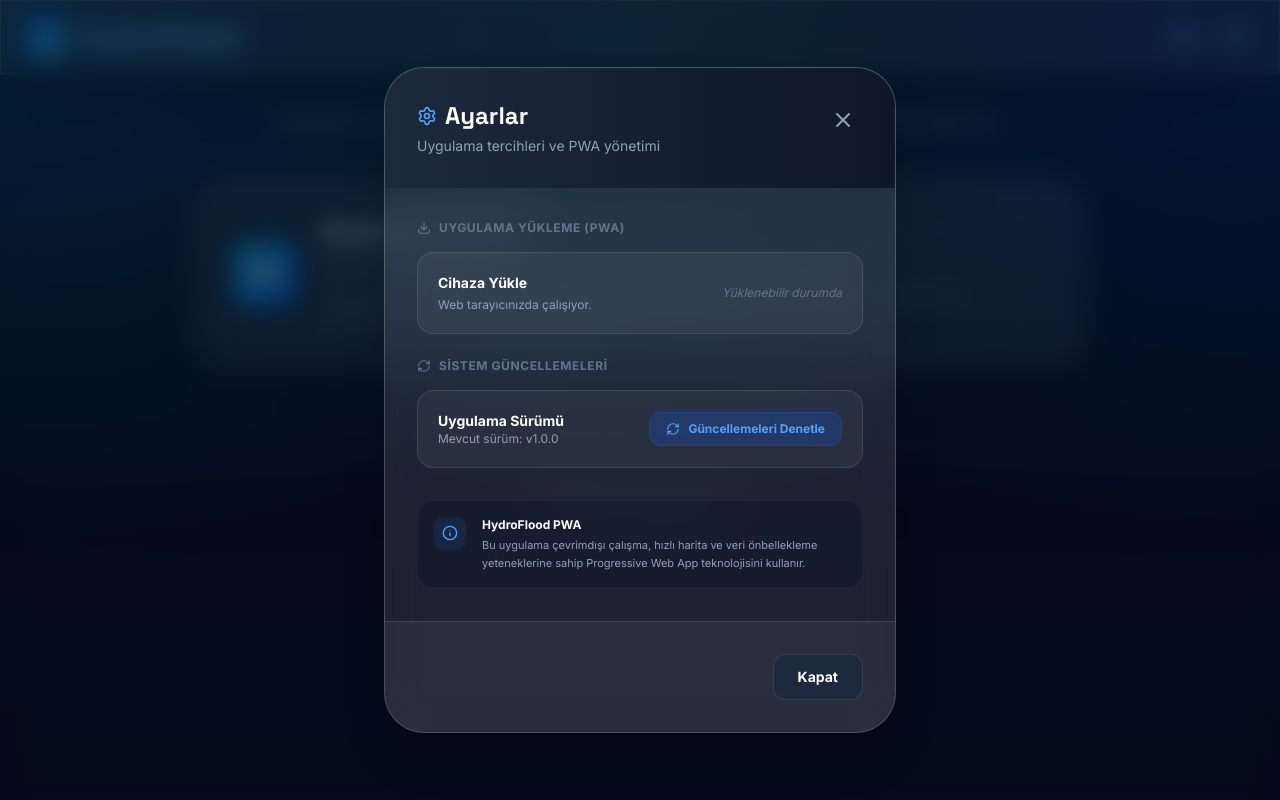
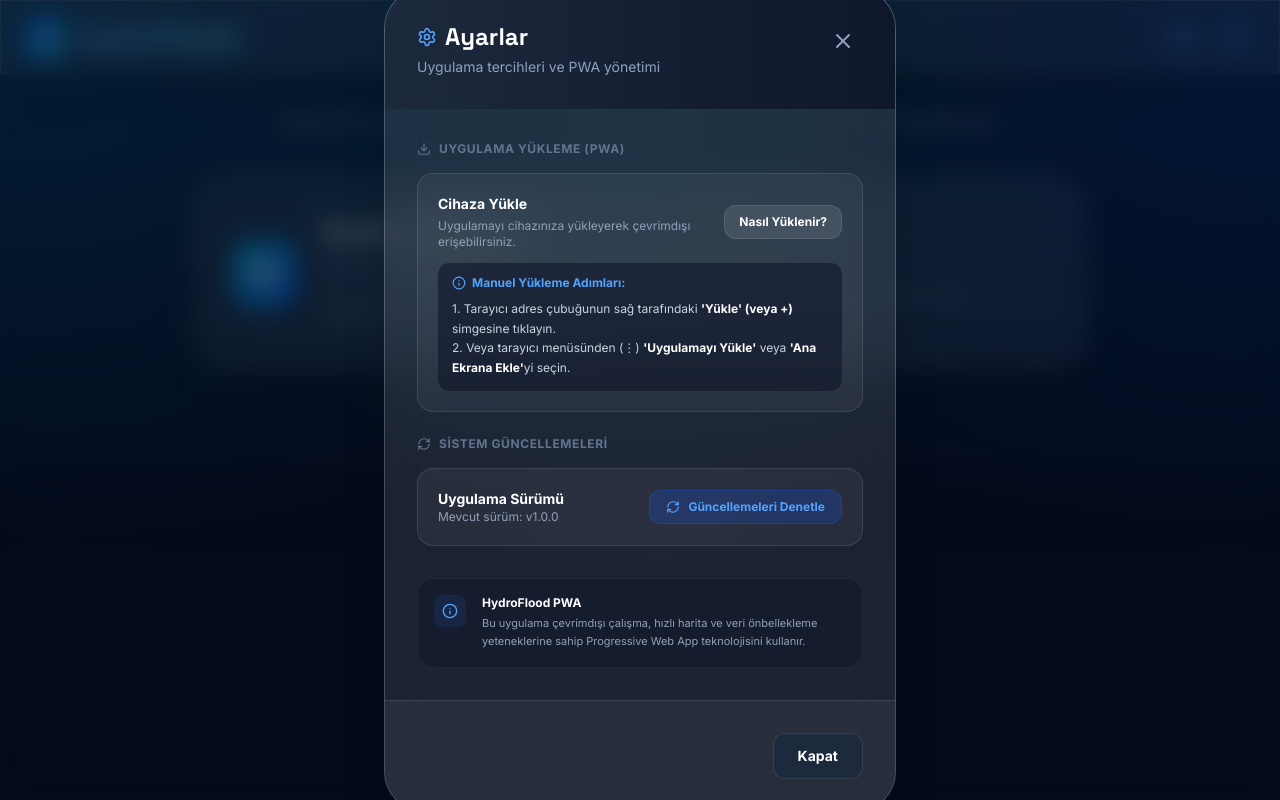
Before and after one commit to ACB-Soft/Hydro-Flood, a React (Vite) app: page / in a window 1280 px wide. Both pictures are taken after a click on the button 1183 px from the left and 37 px from the top of the page. Built offline with nearby package versions, Linux system fonts and the light colour scheme.

Commit message:
feat: enhance PWA installation and support
Configure manifest and service worker options for better PWA integration. Update installation logic to support iOS and cross-origin iframe contexts.

```diff
--- a/index.html
+++ b/index.html
@@ -7,9 +7,10 @@
     <meta name="description" content="Hidrolojik Taşkın Analizi ve Simülasyon Uygulaması" />
     <meta name="theme-color" content="#0f172a" />
 
-    <!-- Favicons -->
+    <!-- Favicons & Manifest -->
     <link rel="icon" type="image/png" href="/favicon.png" />
     <link rel="icon" type="image/svg+xml" href="/icon.svg" />
+    <link rel="manifest" href="/manifest.webmanifest" />
 
     <!-- Apple iOS PWA Meta Tags -->
     <meta name="apple-mobile-web-app-capable" content="yes" />
--- a/src/components/SettingsModal.tsx
+++ b/src/components/SettingsModal.tsx
@@ -18,8 +18,22 @@ const SettingsModal: React.FC<SettingsModalProps> = ({ isOpen, onClose, needRefr
   const [isChecking, setIsChecking] = useState(false);
   const [installPrompt, setInstallPrompt] = useState<BeforeInstallPromptEvent | null>(null);
   const [isInstalled, setIsInstalled] = useState(false);
+  const [isInIframe, setIsInIframe] = useState(false);
+  const [isIOS, setIsIOS] = useState(false);
+  const [showGuide, setShowGuide] = useState(false);
 
   useEffect(() => {
+    // Check if running inside iframe
+    if (typeof window !== 'undefined' && window.self !== window.top) {
+      setIsInIframe(true);
+    }
+
+    // Check iOS
+    const userAgent = window.navigator.userAgent.toLowerCase();
+    if (/iphone|ipad|ipod/.test(userAgent)) {
+      setIsIOS(true);
+    }
+
     // Check if already in standalone mode
     if (window.matchMedia('(display-mode: standalone)').matches || (navigator as unknown as { standalone?: boolean }).standalone) {
       setIsInstalled(true);
@@ -45,7 +59,14 @@ const SettingsModal: React.FC<SettingsModalProps> = ({ isOpen, onClose, needRefr
   }, []);
 
   const handleInstallClick = async () => {
-    if (!installPrompt) return;
+    if (!installPrompt) {
+      if (isInIframe) {
+        window.open(window.location.href, '_blank');
+        return;
+      }
+      setShowGuide(!showGuide);
+      return;
+    }
     await installPrompt.prompt();
     const { outcome } = await installPrompt.userChoice;
     if (outcome === 'accepted') {
@@ -127,35 +148,69 @@ const SettingsModal: React.FC<SettingsModalProps> = ({ isOpen, onClose, needRefr
                   Uygulama Yükleme (PWA)
                 </h4>
 
-                <div className="bg-white/5 border border-white/10 p-5 rounded-2xl flex items-center justify-between">
+                <div className="bg-white/5 border border-white/10 p-5 rounded-2xl space-y-3">
+                  <div className="flex items-center justify-between gap-4">
                     <div className="space-y-1">
                       <p className="text-sm font-bold text-white">Cihaza Yükle</p>
                       <p className="text-xs text-slate-400">
                         {isInstalled
-                        ? 'Uygulama cihazınıza başarıyla yüklendi.'
-                        : installPrompt
-                        ? 'Uygulamayı masaüstüne veya mobil cihazınıza yükleyin.'
-                        : 'Web tarayıcınızda çalışıyor.'}
+                          ? 'Uygulama cihazınıza masaüstü/mobil uygulama olarak yüklendi.'
+                          : isInIframe
+                          ? 'Önizleme penceresinde (iframe) tarayıcı yükleme isteğini engeller.'
+                          : 'Uygulamayı cihazınıza yükleyerek çevrimdışı erişebilirsiniz.'}
                       </p>
                     </div>
 
                     {isInstalled ? (
-                    <div className="flex items-center gap-1.5 px-3 py-1.5 bg-emerald-500/10 border border-emerald-500/20 text-emerald-400 rounded-xl text-xs font-bold">
+                      <div className="flex items-center gap-1.5 px-3 py-1.5 bg-emerald-500/10 border border-emerald-500/20 text-emerald-400 rounded-xl text-xs font-bold shrink-0">
                         <CheckCircle2 size={14} />
                         Yüklendi
                       </div>
                     ) : installPrompt ? (
                       <button
                         onClick={handleInstallClick}
-                      className="flex items-center gap-2 px-4 py-2 bg-emerald-600 hover:bg-emerald-500 text-white rounded-xl text-xs font-bold transition-all shadow-lg shadow-emerald-600/20"
+                        className="flex items-center gap-2 px-4 py-2 bg-emerald-600 hover:bg-emerald-500 text-white rounded-xl text-xs font-bold transition-all shadow-lg shadow-emerald-600/20 shrink-0"
                       >
                         <Download size={14} />
-                      Yükle
+                        Uygulamayı Yükle
+                      </button>
+                    ) : isInIframe ? (
+                      <button
+                        onClick={() => window.open(window.location.href, '_blank')}
+                        className="flex items-center gap-2 px-4 py-2 bg-blue-600 hover:bg-blue-500 text-white rounded-xl text-xs font-bold transition-all shadow-lg shadow-blue-600/20 shrink-0"
+                      >
+                        <Download size={14} />
+                        Yeni Sekmede Aç & Yükle
                       </button>
                     ) : (
-                    <span className="text-xs text-slate-500 italic">
-                      Yüklenebilir durumda
-                    </span>
+                      <button
+                        onClick={() => setShowGuide(!showGuide)}
+                        className="flex items-center gap-2 px-3.5 py-2 bg-white/10 hover:bg-white/20 text-white border border-white/10 rounded-xl text-xs font-bold transition-all shrink-0"
+                      >
+                        {showGuide ? 'Kapat' : 'Nasıl Yüklenir?'}
+                      </button>
+                    )}
+                  </div>
+
+                  {/* Manual Installation Guide */}
+                  {(showGuide || (!installPrompt && !isInstalled && !isInIframe)) && (
+                    <div className="mt-3 pt-3 border-t border-white/10 text-xs text-slate-300 space-y-2 bg-slate-900/60 p-3.5 rounded-xl">
+                      <p className="font-bold text-blue-400 flex items-center gap-1.5">
+                        <Info size={14} />
+                        Manuel Yükleme Adımları:
+                      </p>
+                      {isIOS ? (
+                        <p className="leading-relaxed text-slate-300">
+                          1. Safari alt menüsündeki <strong className="text-white">Paylaş (Share)</strong> simgesine dokunun.<br />
+                          2. Listeden <strong className="text-white">'Ana Ekrana Ekle'</strong> seçeneğine tıklayın.
+                        </p>
+                      ) : (
+                        <p className="leading-relaxed text-slate-300">
+                          1. Tarayıcı adres çubuğunun sağ tarafındaki <strong className="text-white">'Yükle' (veya +)</strong> simgesine tıklayın.<br />
+                          2. Veya tarayıcı menüsünden (⋮) <strong className="text-white">'Uygulamayı Yükle'</strong> veya <strong className="text-white">'Ana Ekrana Ekle'</strong>yi seçin.
+                        </p>
+                      )}
+                    </div>
                   )}
                 </div>
               </div>
--- a/vite.config.ts
+++ b/vite.config.ts
@@ -13,7 +13,12 @@ export default defineConfig(({ mode }) => {
       tailwindcss(),
       VitePWA({
         registerType: 'autoUpdate',
-        includeAssets: ['favicon.png', 'apple-touch-icon.png', 'icon.svg'],
+        devOptions: {
+          enabled: true,
+          type: 'module',
+          navigateFallback: 'index.html',
+        },
+        includeAssets: ['favicon.png', 'apple-touch-icon.png', 'icon.svg', 'pwa-192x192.png', 'pwa-512x512.png', 'maskable-icon-512x512.png'],
         manifest: {
           name: 'HydroFlood - Taşkın Analiz',
           short_name: 'HydroFlood',
@@ -22,25 +27,25 @@ export default defineConfig(({ mode }) => {
           background_color: '#0f172a',
           display: 'standalone',
           orientation: 'any',
-          start_url: './',
-          scope: './',
+          start_url: '/',
+          scope: '/',
           id: '/',
           categories: ['utilities', 'productivity', 'education'],
           icons: [
             {
-              src: 'pwa-192x192.png',
+              src: '/pwa-192x192.png',
               sizes: '192x192',
               type: 'image/png',
               purpose: 'any'
             },
             {
-              src: 'pwa-512x512.png',
+              src: '/pwa-512x512.png',
               sizes: '512x512',
               type: 'image/png',
               purpose: 'any'
             },
             {
-              src: 'maskable-icon-512x512.png',
+              src: '/maskable-icon-512x512.png',
               sizes: '512x512',
               type: 'image/png',
               purpose: 'maskable'
```
Lines whose indentation alone changed are shown as unchanged.
